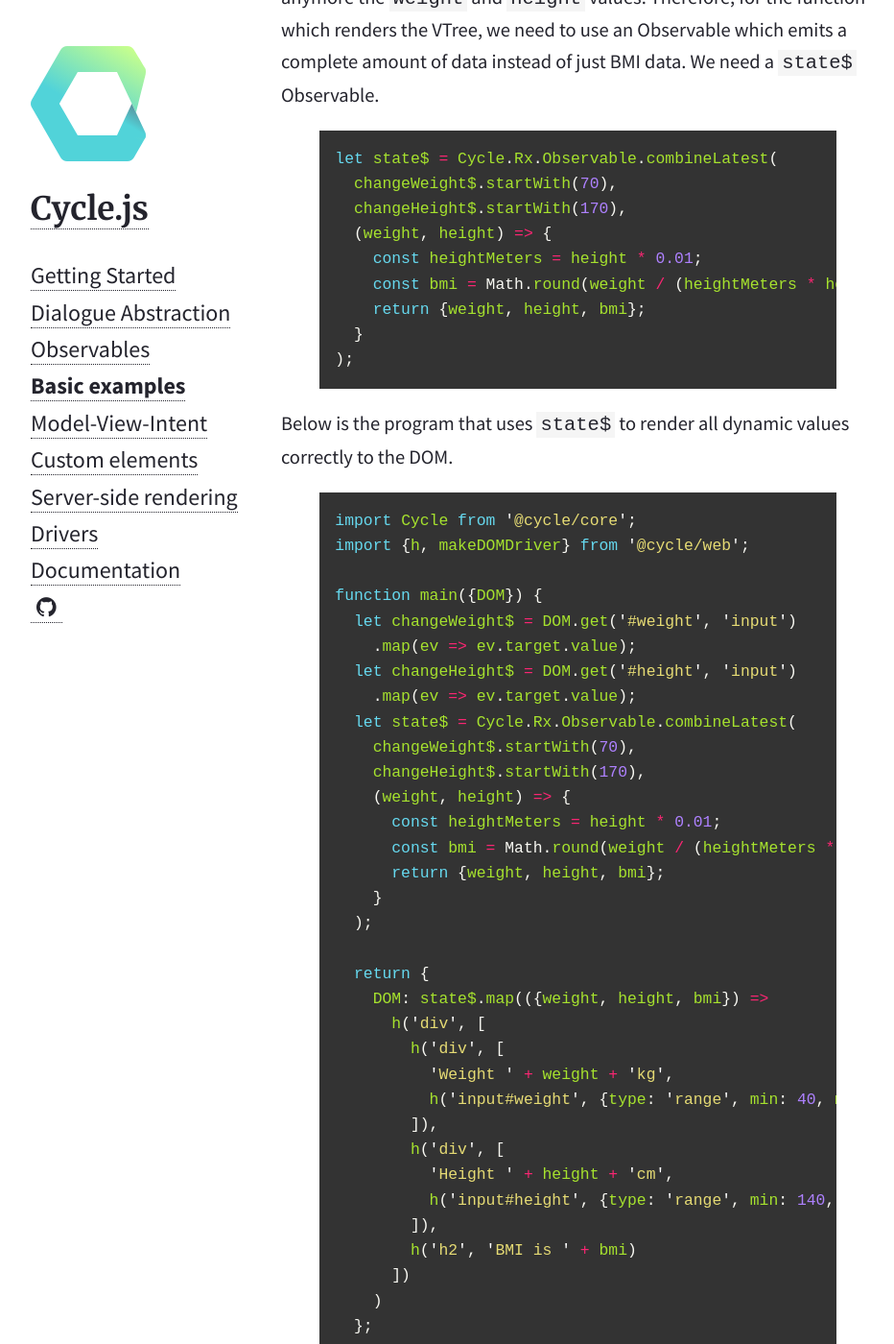
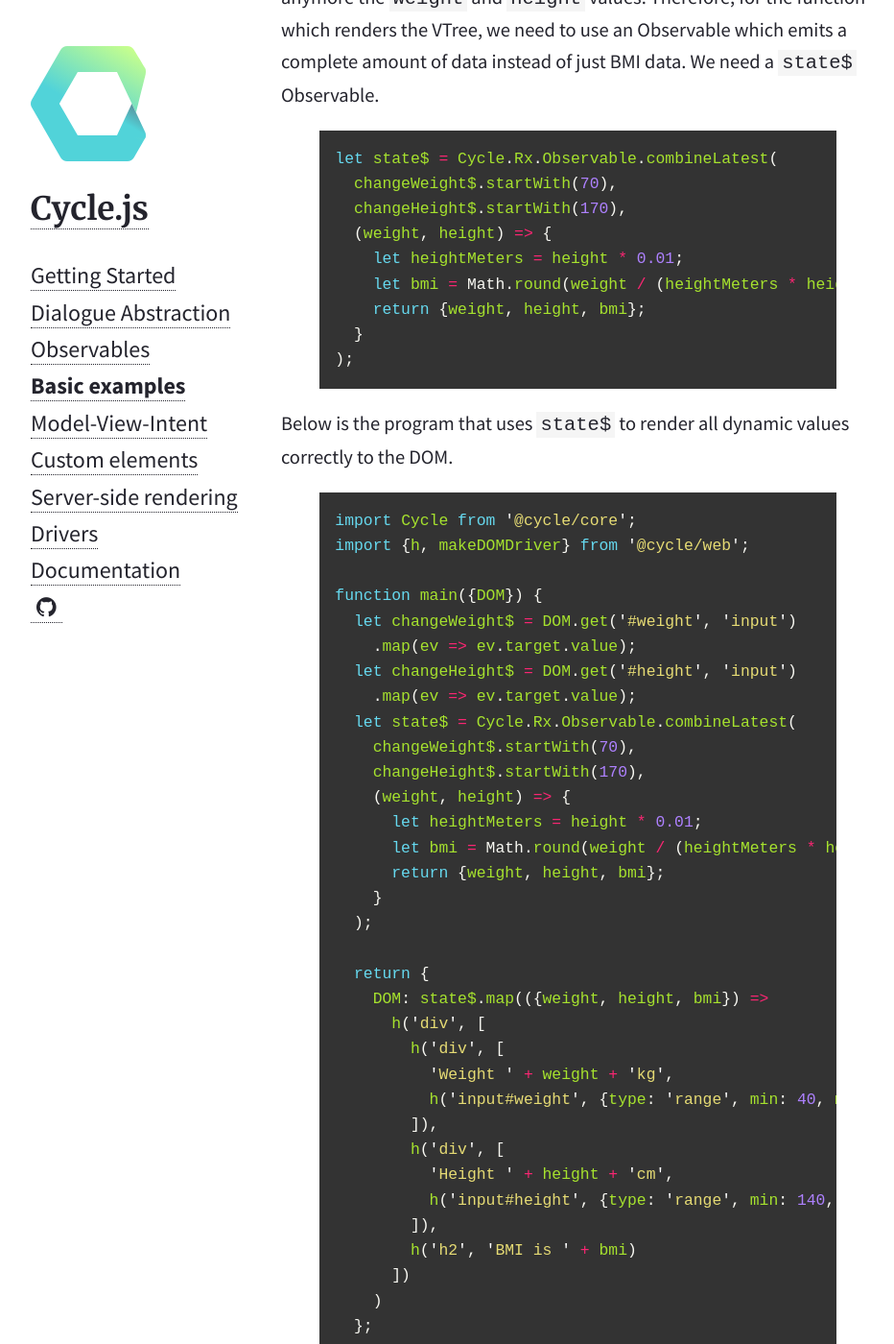
Before and after one commit to cyclejs/old-website, a Jekyll site: the page built from _posts/2015-01-28-basic-examples.md, in a window 1280 px wide and 1400 px high, scrolled down 10221 px. Shown: the whole window at 96% size, without its empty margins (168-1100 px from the left). Built offline with Jekyll 4.4.1, drawn with Linux system fonts in a browser that asks for light colours; nearby versions of some CDN libraries; some of the changed text lies outside the part shown.

Commit message:
Use ES6 `let` everywhere

```diff
--- a/_posts/2015-01-28-basic-examples.md
+++ b/_posts/2015-01-28-basic-examples.md
@@ -7,14 +7,14 @@
 
 {% highlight js %}
 function main(driverResponses) {
-  const driverRequests = {
+  let driverRequests = {
     DOM: // transform driverResponses.DOM
          // through a series of RxJS operators
   };
   return driverRequests;
 }
 
-const drivers = {
+let drivers = {
   DOM: makeDOMDriver('#app')
 };
 
@@ -48,7 +48,7 @@
 import {h, makeDOMDriver} from '@cycle/web';
 
 function main(responses) {
-  const requests = {DOM: null};
+  let requests = {DOM: null};
   return requests;
 }
 
@@ -66,7 +66,7 @@
 import {h, makeDOMDriver} from '@cycle/web';
 
 function main(responses) {
-  const requests = {
+  let requests = {
     DOM: Cycle.Rx.Observable.just(false)
       .map(toggled =>
         h('div', [
@@ -94,7 +94,7 @@
 import {h, makeDOMDriver} from '@cycle/web';
 
 function main(responses) {
-  const requests = {
+  let requests = {
     DOM: responses.DOM.get('input', 'change') // NEW!
       .map(ev => ev.target.checked) // NEW!
       .startWith(false) // NEW!
@@ -138,7 +138,7 @@
 > Notice we used the name `count$` for the Observable of current counter values. The dollar sign `$` *suffixed* to a name is a soft convention to indicate that the variable is an Observable. It is a naming helper to indicate types.
 >
 > Suppose you have an Observable of VTree depending on an Observable of "name" string
-> {% highlight js %} var vtree$ = name$.map(name => h('h1', name)); {% endhighlight %}
+> {% highlight js %} let vtree$ = name$.map(name => h('h1', name)); {% endhighlight %}
 >
 > Notice that the function inside `map` takes `name` as argument, while the Observable is named `name$`. The naming convention indicates that `name` is the value being emitted by `name$`. In general, `foobar$` emits `foobar`. Without this convention, if `name$` would be named simply `name`, it would confuse readers about the types involved. Also, `name$` is succinct compared to alternatives like `nameObservable`, `nameStream`, or `nameObs`. This convention can also be extended to arrays: use plurality to indicate the type is an array. Example: `vtrees` is an array of `vtree`, but `vtree$` is an Observable of `vtree`.
 
@@ -217,7 +217,7 @@
   changeWeight$.startWith(70),
   changeHeight$.startWith(170),
   (weight, height) => {
-    const heightMeters = height * 0.01;
+    let heightMeters = height * 0.01;
     return weight / (heightMeters * heightMeters);
   }
 );
@@ -238,7 +238,7 @@
     changeWeight$.startWith(70),
     changeHeight$.startWith(170),
     (weight, height) => {
-      const heightMeters = height * 0.01;
+      let heightMeters = height * 0.01;
       return Math.round(weight / (heightMeters * heightMeters));
     }
   );
@@ -276,8 +276,8 @@
   changeWeight$.startWith(70),
   changeHeight$.startWith(170),
   (weight, height) => {
-    const heightMeters = height * 0.01;
-    const bmi = Math.round(weight / (heightMeters * heightMeters));
+    let heightMeters = height * 0.01;
+    let bmi = Math.round(weight / (heightMeters * heightMeters));
     return {weight, height, bmi};
   }
 );
@@ -298,8 +298,8 @@
     changeWeight$.startWith(70),
     changeHeight$.startWith(170),
     (weight, height) => {
-      const heightMeters = height * 0.01;
-      const bmi = Math.round(weight / (heightMeters * heightMeters));
+      let heightMeters = height * 0.01;
+      let bmi = Math.round(weight / (heightMeters * heightMeters));
       return {weight, height, bmi};
     }
   );
```
Also changed, not shown: _posts/2015-01-26-model-view-intent.md (+6 -6 lines), _posts/2015-01-29-observables.md (+3 -3 lines), _posts/2015-01-31-getting-started.md (+3 -3 lines).
